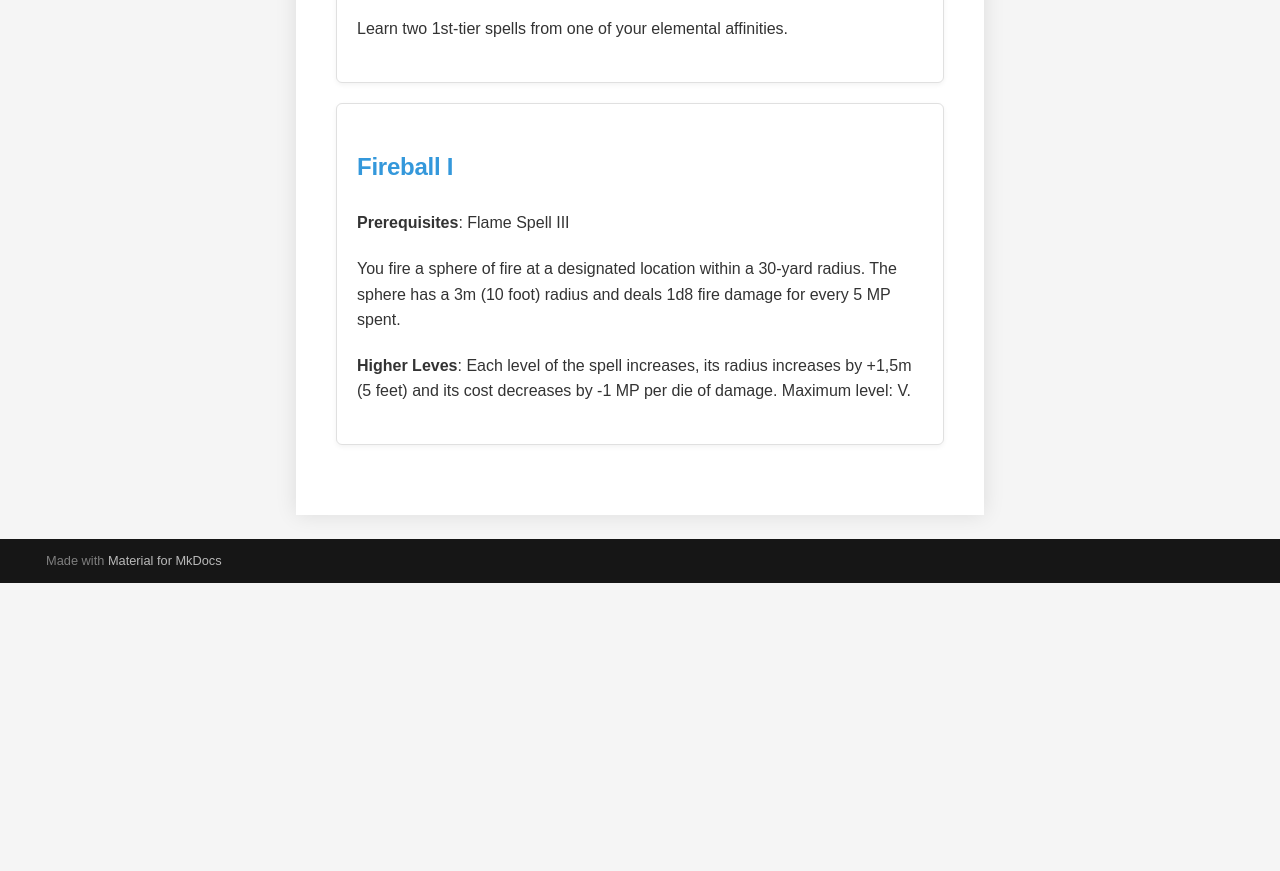
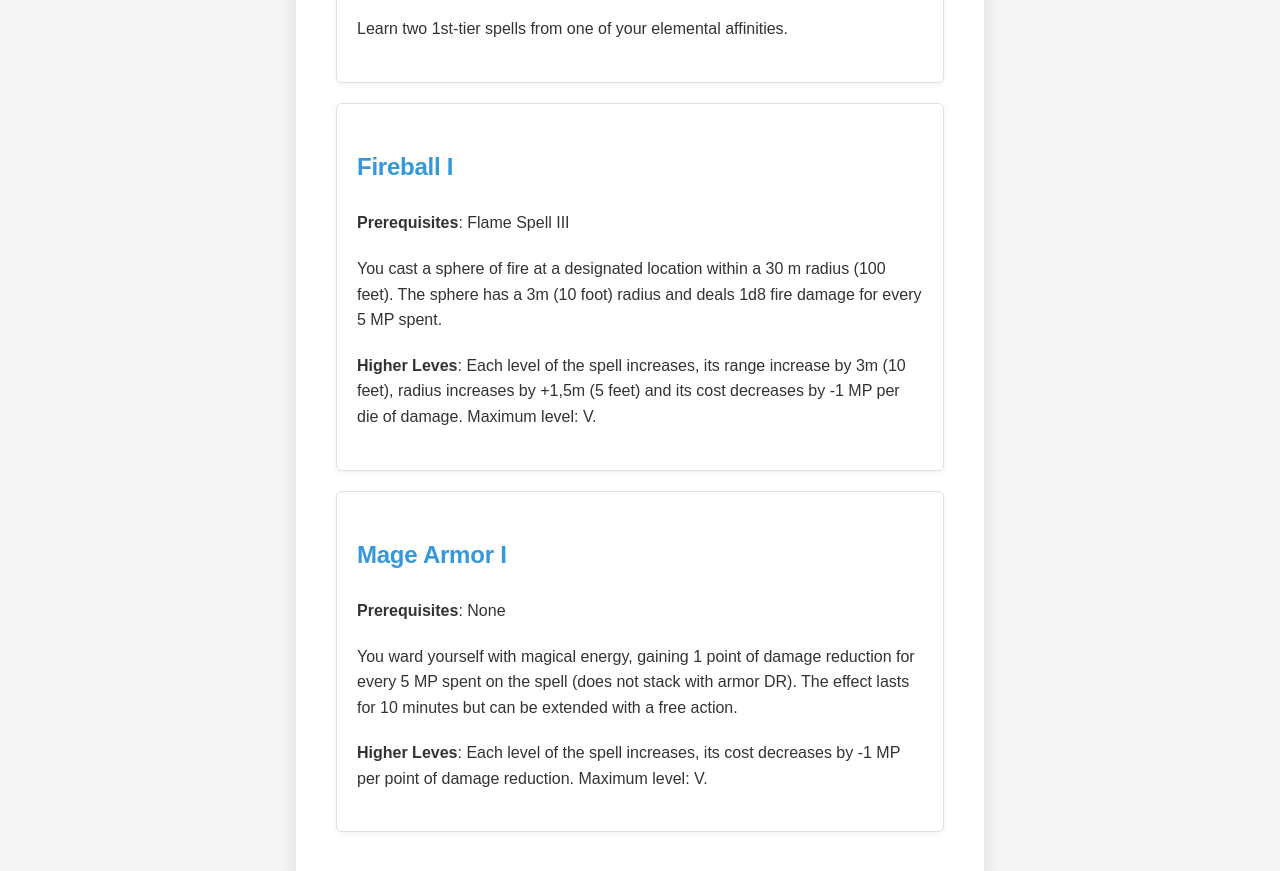
Before and after one commit to ozyssj/auramana-rpg, an MkDocs documentation site: the page built from docs/echosystem/spell-skills.md, in a window 1280 px wide and 900 px high, scrolled down 1217 px. Shown: the top 871 px of the window. Built offline with MkDocs 1.6.1 and Material for MkDocs 9.7.7, drawn with Linux system fonts in a browser that asks for light colours; before the commit the page ends 1800 px from its top, so only the background shows below that.

Commit message:
mage armor

```diff
--- a/docs/echosystem/spell-skills.md
+++ b/docs/echosystem/spell-skills.md
@@ -32,8 +32,17 @@
                 <h4 class="ability-name">Fireball I</h4>
                 <div class="ability-description">
                     <p><strong>Prerequisites</strong>: Flame Spell III</p>
-                    <p>You fire a sphere of fire at a designated location within a 30-yard radius. The sphere has a 3m (10 foot) radius and deals 1d8 fire damage for every 5 MP spent.</p>
-                    <p><strong>Higher Leves</strong>: Each level of the spell increases, its radius increases by +1,5m (5 feet) and its cost decreases by -1 MP per die of damage. Maximum level: V.</p>
+                    <p>You cast a sphere of fire at a designated location within a 30 m radius (100 feet). The sphere has a 3m (10 foot) radius and deals 1d8 fire damage for every 5 MP spent.</p>
+                    <p><strong>Higher Leves</strong>: Each level of the spell increases, its range increase by 3m (10 feet), radius increases by +1,5m (5 feet) and its cost decreases by -1 MP per die of damage. Maximum level: V.</p>
+                </div>
+            </div>
+
+            <div class="ability-card">
+                <h4 class="ability-name">Mage Armor I</h4>
+                <div class="ability-description">
+                    <p><strong>Prerequisites</strong>: None</p>
+                    <p>You ward yourself with magical energy, gaining 1 point of damage reduction for every 5 MP spent on the spell (does not stack with armor DR). The effect lasts for 10 minutes but can be extended with a free action.</p>
+                    <p><strong>Higher Leves</strong>: Each level of the spell increases, its cost decreases by -1 MP per point of damage reduction. Maximum level: V.</p>
                 </div>
             </div>
 
```
